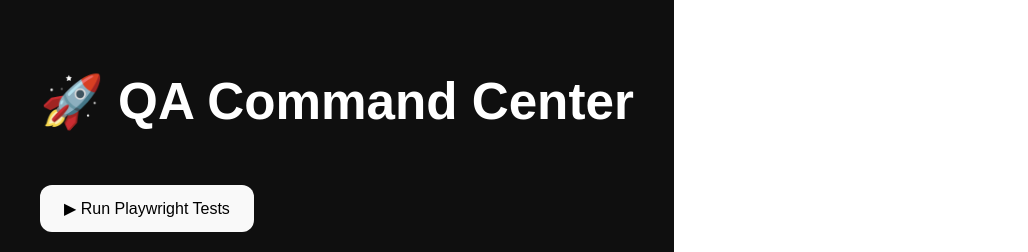
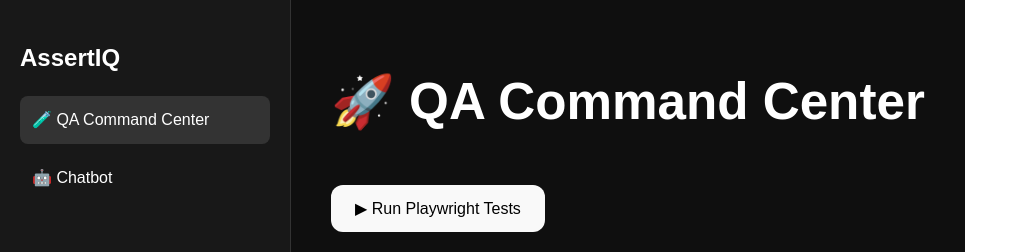
Before and after one commit to vidurbh/Playwright-github-framework, a React (Vite) app in the folder dashboard/: page / in a window 1280 px wide. Shown: the top 252 px of the page, without its empty margins (0-1028 px from the left). Built offline with nearby package versions, Linux system fonts and the light colour scheme; no server answers.

Commit message:
added navbar

```diff
--- a/dashboard/src/App.jsx
+++ b/dashboard/src/App.jsx
@@ -4,10 +4,13 @@
   const [loading, setLoading] = useState(false);
   const [message, setMessage] = useState('');
   const [runs, setRuns] = useState([]);
+  const [activeMenu, setActiveMenu] = useState('qa');
 
   const fetchRuns = async () => {
     try {
-      const response = await fetch(`${import.meta.env.VITE_API_URL}/test-runs`);
+      const response = await fetch(
+        `${import.meta.env.VITE_API_URL}/test-runs`
+      );
 
       const data = await response.json();
 
@@ -57,13 +60,61 @@
   return (
     <div
       style={{
+        display: 'flex',
         minHeight: '100vh',
         background: '#0f0f0f',
         color: 'white',
-        padding: '40px',
         fontFamily: 'Arial'
       }}
     >
+      {/* Sidebar */}
+      <div
+        style={{
+          width: '250px',
+          background: '#181818',
+          padding: '20px',
+          borderRight: '1px solid #333'
+        }}
+      >
+        <h2>AssertIQ</h2>
+
+        <div
+          onClick={() => setActiveMenu('qa')}
+          style={{
+            padding: '12px',
+            cursor: 'pointer',
+            borderRadius: '8px',
+            background:
+              activeMenu === 'qa' ? '#333' : 'transparent',
+            marginBottom: '10px'
+          }}
+        >
+          🧪 QA Command Center
+        </div>
+
+        <div
+          onClick={() => setActiveMenu('chat')}
+          style={{
+            padding: '12px',
+            cursor: 'pointer',
+            borderRadius: '8px',
+            background:
+              activeMenu === 'chat' ? '#333' : 'transparent'
+          }}
+        >
+          🤖 Chatbot
+        </div>
+      </div>
+
+      {/* Content Area */}
+      <div
+        style={{
+          flex: 1,
+          padding: '40px'
+        }}
+      >
+        {activeMenu === 'qa' && (
+          <>
             <h1>🚀 QA Command Center</h1>
 
             <button
@@ -78,7 +129,9 @@
                 marginBottom: '20px'
               }}
             >
-        {loading ? 'Starting...' : '▶ Run Playwright Tests'}
+              {loading
+                ? 'Starting...'
+                : '▶ Run Playwright Tests'}
             </button>
 
             {message && <p>{message}</p>}
@@ -126,6 +179,30 @@
                 ))}
               </tbody>
             </table>
+          </>
+        )}
+
+        {activeMenu === 'chat' && (
+          <>
+            <h1>🤖 Chatbot</h1>
+
+            <p>
+              Start AI testing sessions here.
+            </p>
+
+            <button
+              style={{
+                padding: '12px 20px',
+                borderRadius: '8px',
+                border: 'none',
+                cursor: 'pointer'
+              }}
+            >
+              New Session
+            </button>
+          </>
+        )}
+      </div>
     </div>
   );
 }
```
Also changed, not shown: 1 other file (tests, documents, lock files or other folders). Lines whose indentation alone changed are shown as unchanged.
